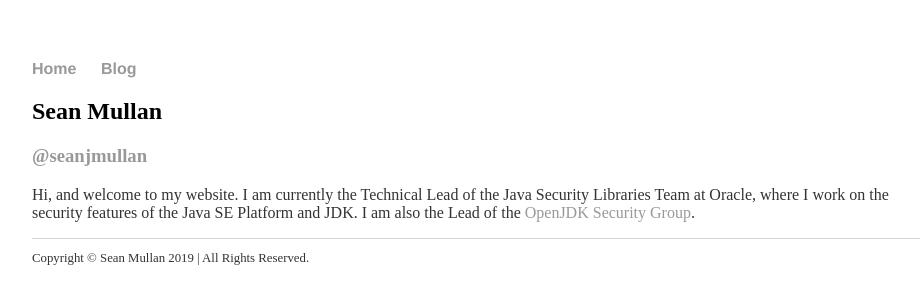
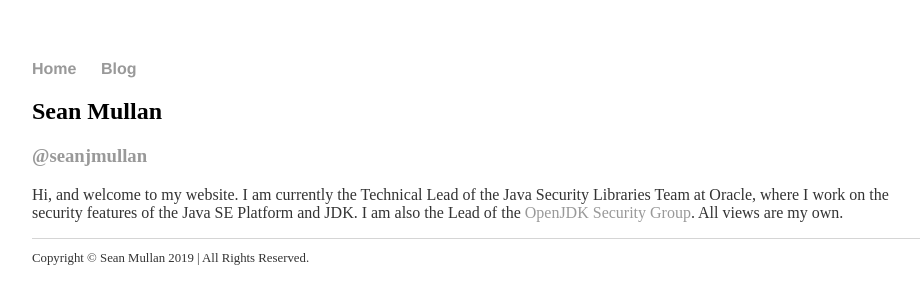
Before and after one commit to seanjmullan/seanjmullan.github.io, a Jekyll site: the page built from index.html, in a window 1280 px wide. Shown: the top 304 px of the page, without its empty margins (160-1080 px from the left). Built offline with Jekyll 4.4.1, drawn with Linux system fonts in a browser that asks for light colours.

Commit message:
Update index.html

```diff
--- a/index.html
+++ b/index.html
@@ -7,6 +7,6 @@ title: Sean Mullan
 	<h3><a href="https://twitter.com/seanjmullan">@seanjmullan</a></h3>
 	<p>Hi, and welcome to my website. I am currently the Technical Lead of the Java Security Libraries Team at Oracle,
 	   where I work on the security features of the Java SE Platform and JDK. I am also the Lead of the
-	   <a href="http://openjdk.java.net/groups/security/">OpenJDK Security Group</a>.
+	   <a href="http://openjdk.java.net/groups/security/">OpenJDK Security Group</a>. All views are my own.
 	</p>
 </div><!-- /.blurb -->
```
